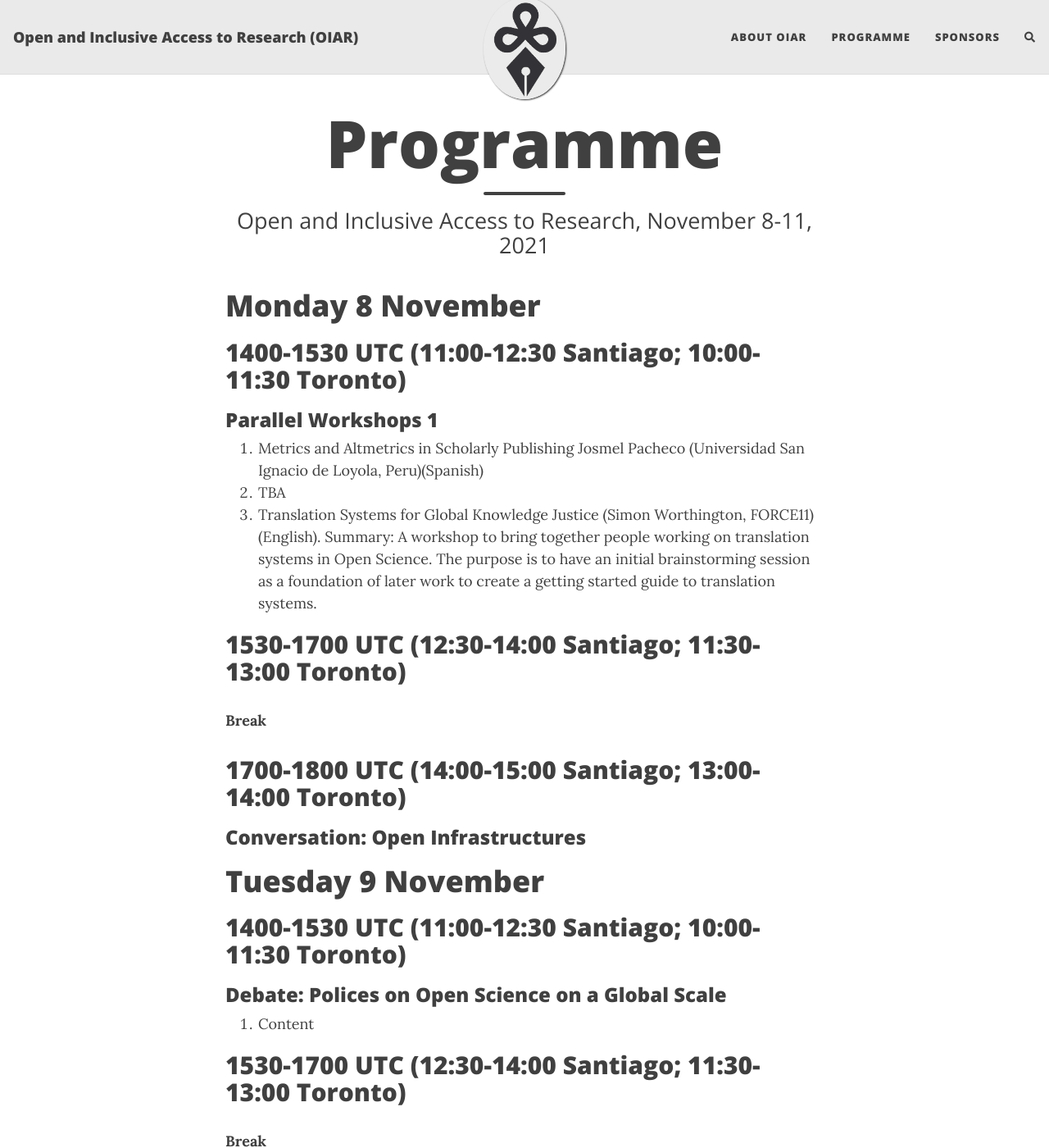
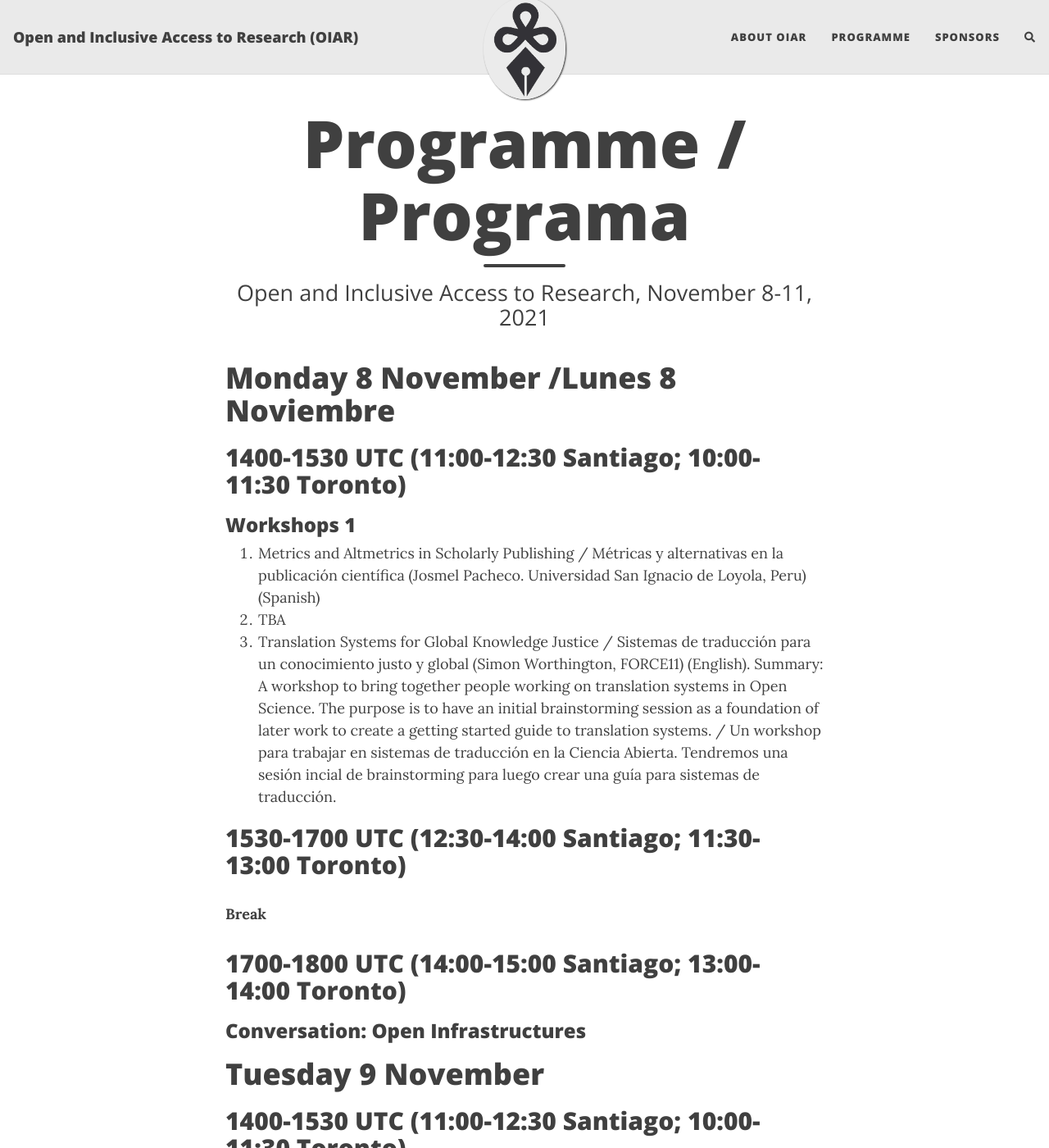
Before and after one commit to caedmon5/OIAR, a Jekyll site: the page built from programme.md, in a window 1280 px wide and 1400 px high. Shown: the whole window at 82% size. Built offline with Jekyll 4.4.1, drawn with Linux system fonts in a browser that asks for light colours; nearby versions of some CDN libraries; comment, search, counter and statistics services are not loaded.

Commit message:
Cambios en el programa

```diff
--- a/programme.md
+++ b/programme.md
@@ -1,15 +1,15 @@
 ---
 layout: page
-title: Programme
+title: Programme / Programa
 subtitle: Open and Inclusive Access to Research, November 8-11, 2021
 ---
 
-# Monday 8 November
+# Monday 8 November /Lunes 8 Noviembre
 ## 1400-1530 UTC (11:00-12:30 Santiago; 10:00-11:30 Toronto)
-### Parallel Workshops 1
-1. Metrics and Altmetrics in Scholarly Publishing Josmel Pacheco (Universidad San Ignacio de Loyola, Peru)(Spanish)
+### Workshops 1
+1. Metrics and Altmetrics in Scholarly Publishing / Métricas y alternativas en la publicación científica (Josmel Pacheco. Universidad San Ignacio de Loyola, Peru)(Spanish)
 1. TBA
-1. Translation Systems for Global Knowledge Justice (Simon Worthington, FORCE11) (English). Summary: A workshop to bring together people working on translation systems in Open Science. The purpose is to have an initial brainstorming session as a foundation of later work to create a getting started guide to translation systems.
+1. Translation Systems for Global Knowledge Justice / Sistemas de traducción para un conocimiento justo y  global (Simon Worthington, FORCE11) (English). Summary: A workshop to bring together people working on translation systems in Open Science. The purpose is to have an initial brainstorming session as a foundation of later work to create a getting started guide to translation systems. / Un workshop para trabajar en sistemas de traducción en la Ciencia Abierta. Tendremos una sesión incial de brainstorming para luego crear una guía para sistemas de traducción.
 
 ## 1530-1700 UTC (12:30-14:00 Santiago; 11:30-13:00 Toronto)
 **Break**
```
